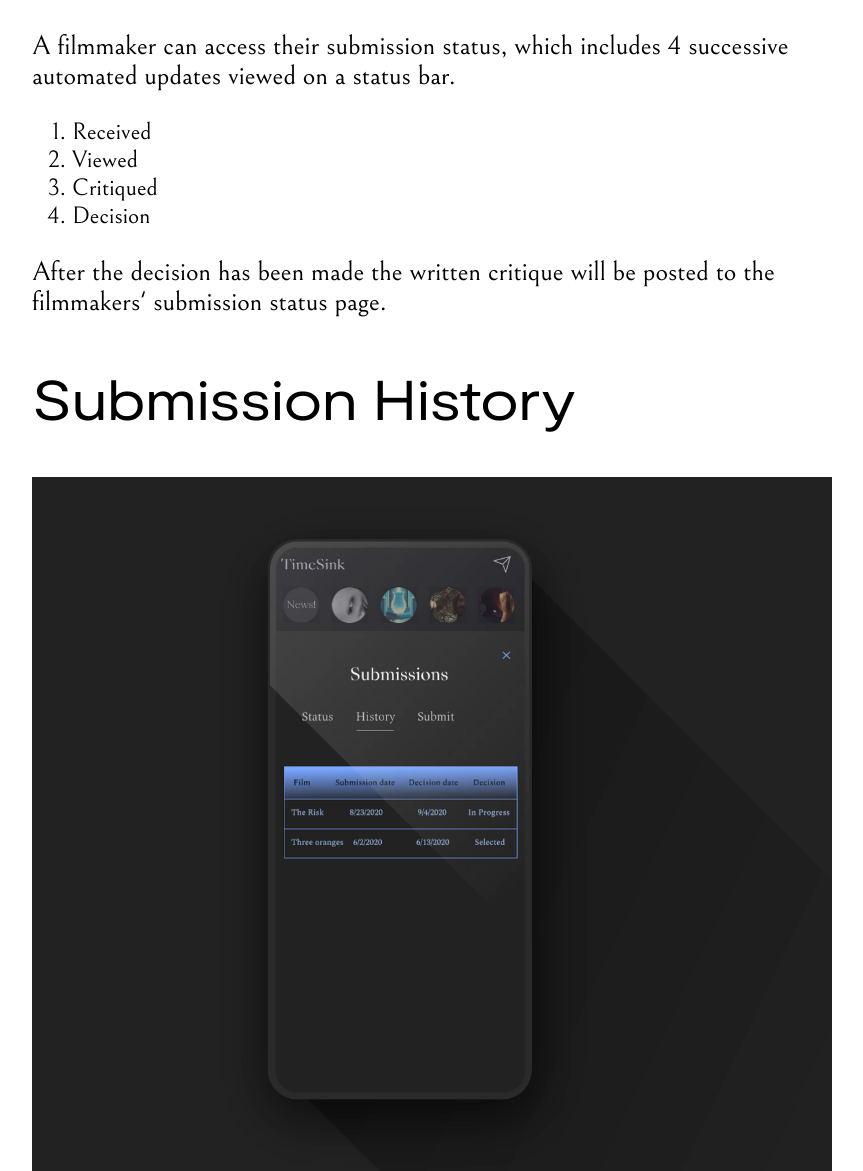
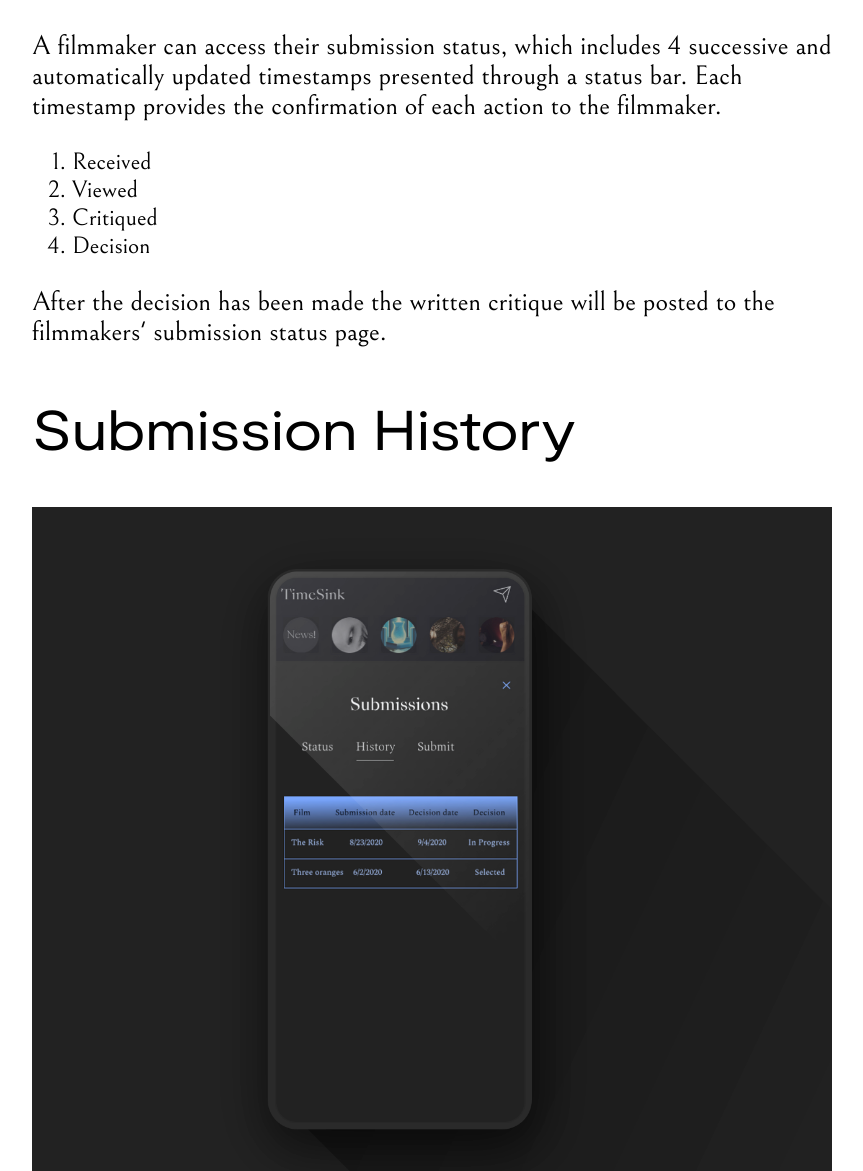
Before and after one commit to aaronzomback/design-portfolio, a Jekyll site: the page built from timesink.html, in a window 1280 px wide and 1400 px high, scrolled down 11544 px. Shown: the part 229-1400 px from the top of the window, without its empty margins (48-911 px from the left). Built offline with Jekyll 4.4.1, drawn with Linux system fonts in a browser that asks for light colours.

Commit message:
timestamps

```diff
--- a/_sass/_timesink.scss
+++ b/_sass/_timesink.scss
@@ -807,3 +807,11 @@ div.forward {
     width: 800px;
   }
 }
+
+
+
+@media (max-width: 844px) {
+  div.timesink_cover_mockup img {
+    width: 40%;
+  }
+}
--- a/timesink.html
+++ b/timesink.html
@@ -217,7 +217,7 @@ layout: nav
 <div class="final-status">
   <h2>Submission Status</h2>
   <iframe src="https://pasteapp.com/p/0EW3xlHZloc/embed?view=ZtpP3f2fMJo" width="800" height="480" scrolling="no" frameborder="0" allowfullscreen></iframe>
-<p>A filmmaker can access their submission status, which includes 4 successive automated updates viewed on a status bar.</p>
+<p>A filmmaker can access their submission status, which includes 4 successive and automatically updated timestamps presented through a status bar. Each timestamp provides the confirmation of each action to the filmmaker.</p>
 <ol>
   <li>Received</li>
   <li>Viewed</li>
```
